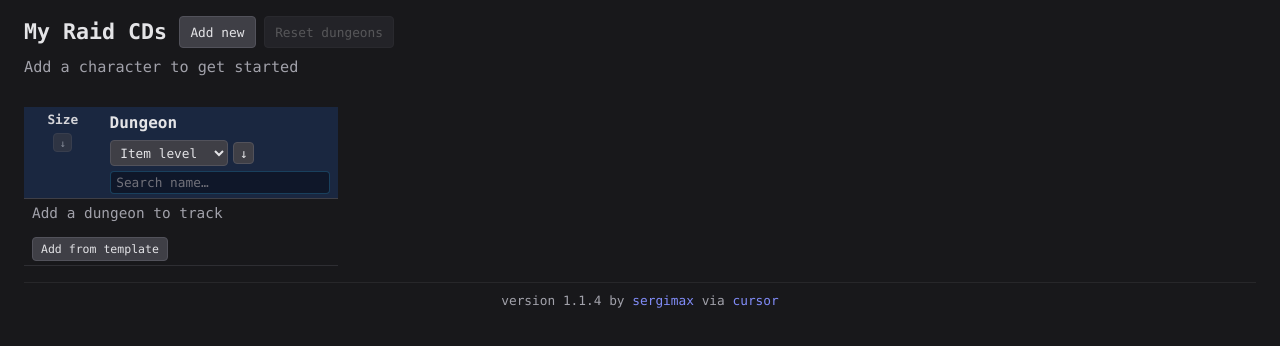
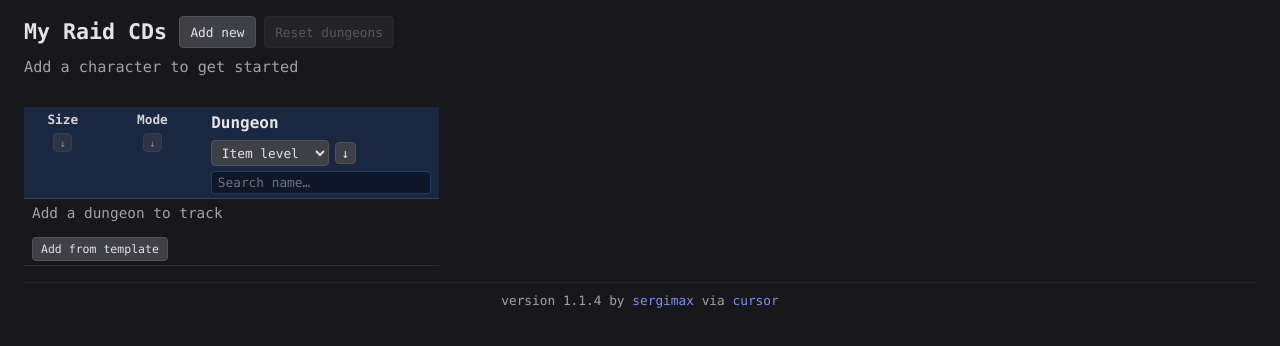
Before and after one commit to sergimax/my-raid-cds, a React (Vite) app: page / in a window 1280 px wide. Shown: the top 346 px of the page. Built offline with nearby package versions, Linux system fonts and the light colour scheme.

Commit message:
feat(dungeon-table): add dedicated mode column and sorting functionality to dungeon table

```diff
--- a/src/components/dungeon-table/dungeon-cell.tsx
+++ b/src/components/dungeon-table/dungeon-cell.tsx
@@ -1,5 +1,4 @@
 import type { MouseEvent } from "react";
-import { DungeonMode } from "../../types/dungeons";
 import type { DungeonRecord } from "../../types/dungeons";
 import { dungeonCellTitle, getItemLevelTier } from "./dungeon-table-utils";
 
@@ -20,15 +19,6 @@ export function DungeonCell({
       title={dungeonCellTitle(dungeon, completionCount)}
     >
       <div className="dungeon-table-dungeon-cell-text">
-        <span
-          className={`dungeon-mode dungeon-mode--${
-            dungeon.mode === DungeonMode.HEROIC ? "heroic" : "normal"
-          }`}
-          title={dungeon.mode}
-          aria-label={dungeon.mode}
-        >
-          {dungeon.mode === DungeonMode.HEROIC ? "H" : "N"}
-        </span>
         <span
           className="dungeon-table-dungeon-count"
           data-empty={completionCount === 0}
--- a/src/components/dungeon-table/dungeon-table-utils.ts
+++ b/src/components/dungeon-table/dungeon-table-utils.ts
@@ -1,7 +1,16 @@
 import { formatRaidNameRuWithEn } from "../../data/dungeons";
-import type { DungeonRecord } from "../../types/dungeons";
+import { DungeonMode, type DungeonRecord } from "../../types/dungeons";
 
-export type DungeonSortKey = "name" | "size" | "itemLevel" | "completions";
+export type DungeonSortKey =
+  | "name"
+  | "size"
+  | "mode"
+  | "itemLevel"
+  | "completions";
+
+function modeSortRank(mode: DungeonRecord["mode"]): number {
+  return mode === DungeonMode.NORMAL ? 0 : 1;
+}
 
 /** GearScore-style ilvl tiers (thresholds descending; tier 1 = below 200). */
 const ILVL_TIER_THRESHOLDS = [
@@ -54,6 +63,11 @@ export function sortDungeons(
       cmp =
         firstDungeon.size - secondDungeon.size ||
         firstDungeon.name.localeCompare(secondDungeon.name);
+    } else if (key === "mode") {
+      cmp =
+        modeSortRank(firstDungeon.mode) - modeSortRank(secondDungeon.mode) ||
+        firstDungeon.name.localeCompare(secondDungeon.name) ||
+        firstDungeon.size - secondDungeon.size;
     } else if (key === "itemLevel") {
       cmp =
         getCachedMaxItemLevel(firstDungeon) -
--- a/src/components/dungeon-table/index.tsx
+++ b/src/components/dungeon-table/index.tsx
@@ -1,6 +1,7 @@
 import type { ChangeEvent, MouseEvent } from "react";
 import { useCallback, useMemo, useState } from "react";
 import type { DungeonTableProps } from "./types";
+import { DungeonMode } from "../../types/dungeons";
 import { CharacterHeaderCell } from "./character-header-cell";
 import { DungeonCell } from "./dungeon-cell";
 import type { DungeonSortKey } from "./dungeon-table-utils";
@@ -11,7 +12,7 @@ import {
 } from "./dungeon-table-utils";
 import "./styles.css";
 
-type DungeonSortKeyNonSize = Exclude<DungeonSortKey, "size">;
+type DungeonSortKeyDungeonSelect = Exclude<DungeonSortKey, "size" | "mode">;
 
 export function DungeonTable({
   dungeons,
@@ -57,10 +58,22 @@ export function DungeonTable({
     }
   }, [sortKey, handleToggleSortDir]);
 
+  const handleModeSortClick = useCallback(() => {
+    if (sortKey !== "mode") {
+      setSortKey("mode");
+      setSortDir("desc");
+    } else {
+      handleToggleSortDir();
+    }
+  }, [sortKey, handleToggleSortDir]);
+
   const handleDungeonSortKeyChange = useCallback(
     (event: ChangeEvent<HTMLSelectElement>) => {
-      const nextKey = event.target.value as DungeonSortKeyNonSize | "__size__";
-      if (nextKey === "__size__") return;
+      const nextKey = event.target.value as
+        | DungeonSortKeyDungeonSelect
+        | "__size__"
+        | "__mode__";
+      if (nextKey === "__size__" || nextKey === "__mode__") return;
       setSortKey(nextKey as DungeonSortKey);
     },
     []
@@ -107,7 +120,7 @@ export function DungeonTable({
     [dungeons, nameSearch, sortKey, sortDir, completionCountsByDungeonId]
   );
 
-  const colSpan = 2 + characters.length;
+  const colSpan = 3 + characters.length;
   const hasDungeons = dungeons.length > 0;
   const hasVisibleRows = visibleDungeons.length > 0;
 
@@ -179,6 +192,32 @@ export function DungeonTable({
               </button>
             </div>
           </th>
+          <th scope="col" className="dungeon-table-mode-col">
+            <div className="dungeon-table-mode-header">
+              <span className="dungeon-table-mode-header-label">Mode</span>
+              <button
+                type="button"
+                className={`dungeon-table-sort-dir-btn dungeon-table-mode-sort-dir-btn${
+                  sortKey === "mode" ? " dungeon-table-mode-sort-dir-btn--active" : ""
+                }`}
+                onClick={handleModeSortClick}
+                aria-label={
+                  sortKey === "mode"
+                    ? `Difficulty: sort ${sortDir === "asc" ? "ascending" : "descending"}`
+                    : "Sort by mode (Normal / Heroic)"
+                }
+                title={
+                  sortKey === "mode"
+                    ? sortDir === "asc"
+                      ? "Ascending: Normal then Heroic (click for descending)"
+                      : "Descending: Heroic then Normal (click for ascending)"
+                    : "Sort by mode"
+                }
+              >
+                {sortKey === "mode" ? (sortDir === "asc" ? "↑" : "↓") : "↓"}
+              </button>
+            </div>
+          </th>
           <th scope="col" className="dungeon-table-sticky-col">
             <div className="dungeon-table-dungeon-header">
               <div className="dungeon-table-dungeon-header-row">
@@ -187,18 +226,27 @@ export function DungeonTable({
                   <select
                     id="dungeon-sort"
                     className="dungeon-table-sort-select"
-                    value={sortKey === "size" ? "__size__" : sortKey}
+                    value={
+                      sortKey === "size"
+                        ? "__size__"
+                        : sortKey === "mode"
+                          ? "__mode__"
+                          : sortKey
+                    }
                     onChange={handleDungeonSortKeyChange}
                     aria-label="Sort dungeons by"
                   >
                     <option value="__size__" hidden>
                       —
                     </option>
+                    <option value="__mode__" hidden>
+                      —
+                    </option>
                     <option value="name">Name</option>
                     <option value="itemLevel">Item level</option>
                     <option value="completions">Completions</option>
                   </select>
-                  {sortKey !== "size" ? (
+                  {sortKey !== "size" && sortKey !== "mode" ? (
                     <button
                       type="button"
                       className="dungeon-table-sort-dir-btn"
@@ -276,6 +324,15 @@ export function DungeonTable({
           visibleDungeons.map((dungeon) => (
           <tr key={dungeon.id}>
             <td className="dungeon-table-size-col">{dungeon.size}</td>
+            <td className="dungeon-table-mode-col">
+              <span
+                className={`dungeon-mode dungeon-mode--${
+                  dungeon.mode === DungeonMode.HEROIC ? "heroic" : "normal"
+                }`}
+              >
+                {dungeon.mode}
+              </span>
+            </td>
             <td className="dungeon-table-sticky-col">
               <DungeonCell
                 dungeon={dungeon}
--- a/src/components/dungeon-table/styles.css
+++ b/src/components/dungeon-table/styles.css
@@ -8,6 +8,7 @@
   border-collapse: collapse;
   table-layout: fixed;
   --dungeon-table-size-col-width: 4.25rem;
+  --dungeon-table-mode-col-width: 5.75rem;
 }
 
 .dungeon-table th,
@@ -88,10 +89,70 @@
   background-color: #141c2a;
 }
 
+/* Sticky mode column (Normal / Heroic) */
+.dungeon-table-mode-col {
+  position: sticky;
+  left: var(--dungeon-table-size-col-width);
+  z-index: 1;
+  width: var(--dungeon-table-mode-col-width);
+  min-width: var(--dungeon-table-mode-col-width);
+  max-width: var(--dungeon-table-mode-col-width);
+  text-align: center;
+  vertical-align: middle;
+  background: #141c2a;
+  box-shadow: 1px 0 0 rgba(56, 189, 248, 0.12);
+}
+
+.dungeon-table-mode-col .dungeon-mode {
+  white-space: nowrap;
+}
+
+.dungeon-table th.dungeon-table-mode-col {
+  background: #1a2740;
+  z-index: 2;
+  font-size: 0.8em;
+  font-weight: 600;
+  color: var(--zinc-300);
+  vertical-align: top;
+  padding: 0.35rem 0.3rem;
+}
+
+.dungeon-table-mode-header {
+  display: flex;
+  flex-direction: column;
+  align-items: center;
+  justify-content: flex-start;
+  gap: 0.35rem;
+  width: 100%;
+}
+
+.dungeon-table-mode-header-label {
+  font-weight: 600;
+  line-height: 1.2;
+}
+
+.dungeon-table-mode-sort-dir-btn:not(.dungeon-table-mode-sort-dir-btn--active) {
+  opacity: 0.55;
+}
+
+.dungeon-table-mode-sort-dir-btn--active {
+  opacity: 1;
+}
+
+.dungeon-table tbody tr:nth-child(odd) td.dungeon-table-mode-col {
+  background-color: #182234;
+}
+
+.dungeon-table tbody tr:nth-child(even) td.dungeon-table-mode-col {
+  background-color: #141c2a;
+}
+
 /* Sticky dungeon column — name, completions, actions */
 .dungeon-table-sticky-col {
   position: sticky;
-  left: var(--dungeon-table-size-col-width);
+  left: calc(
+    var(--dungeon-table-size-col-width) + var(--dungeon-table-mode-col-width)
+  );
   z-index: 1;
   background: #141c2a;
   box-shadow: 1px 0 0 rgba(56, 189, 248, 0.12);
@@ -100,8 +161,14 @@
   max-width: 220px;
 }
 
-.dungeon-table th:not(.dungeon-table-sticky-col):not(.dungeon-table-size-col),
-.dungeon-table td:not(.dungeon-table-sticky-col):not(.dungeon-table-size-col) {
+.dungeon-table
+  th:not(.dungeon-table-sticky-col):not(.dungeon-table-size-col):not(
+    .dungeon-table-mode-col
+  ),
+.dungeon-table
+  td:not(.dungeon-table-sticky-col):not(.dungeon-table-size-col):not(
+    .dungeon-table-mode-col
+  ) {
   width: 180px;
 }
 
@@ -263,10 +330,6 @@
 .dungeon-table-dungeon-count[data-empty="true"] {
   color: var(--zinc-300);
   background: rgba(148, 163, 184, 0.12);
-}
-
-.dungeon-table-dungeon-cell-text .dungeon-mode {
-  flex-shrink: 0;
 }
 
 .dungeon-table-dungeon-cell-text .dungeon-name {
```
Also changed, not shown: 1 other file (tests, documents, lock files or other folders).
